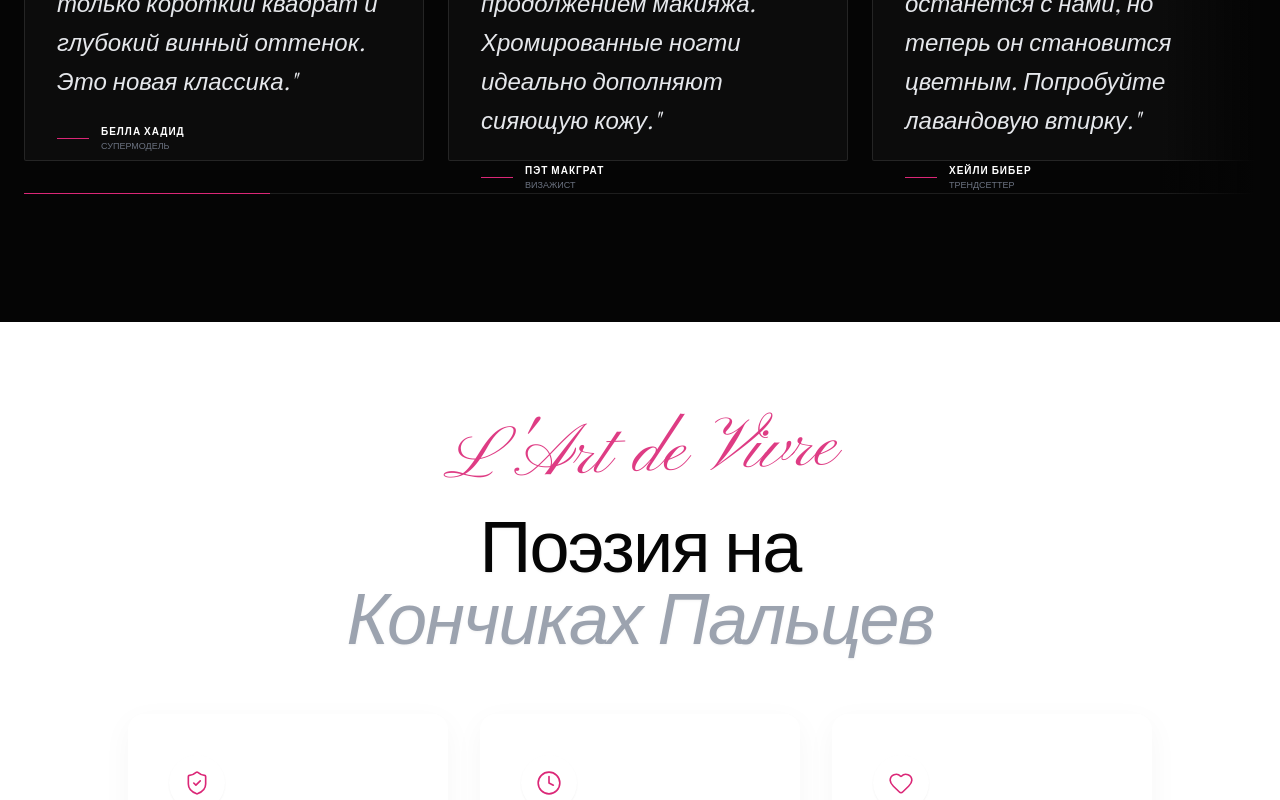
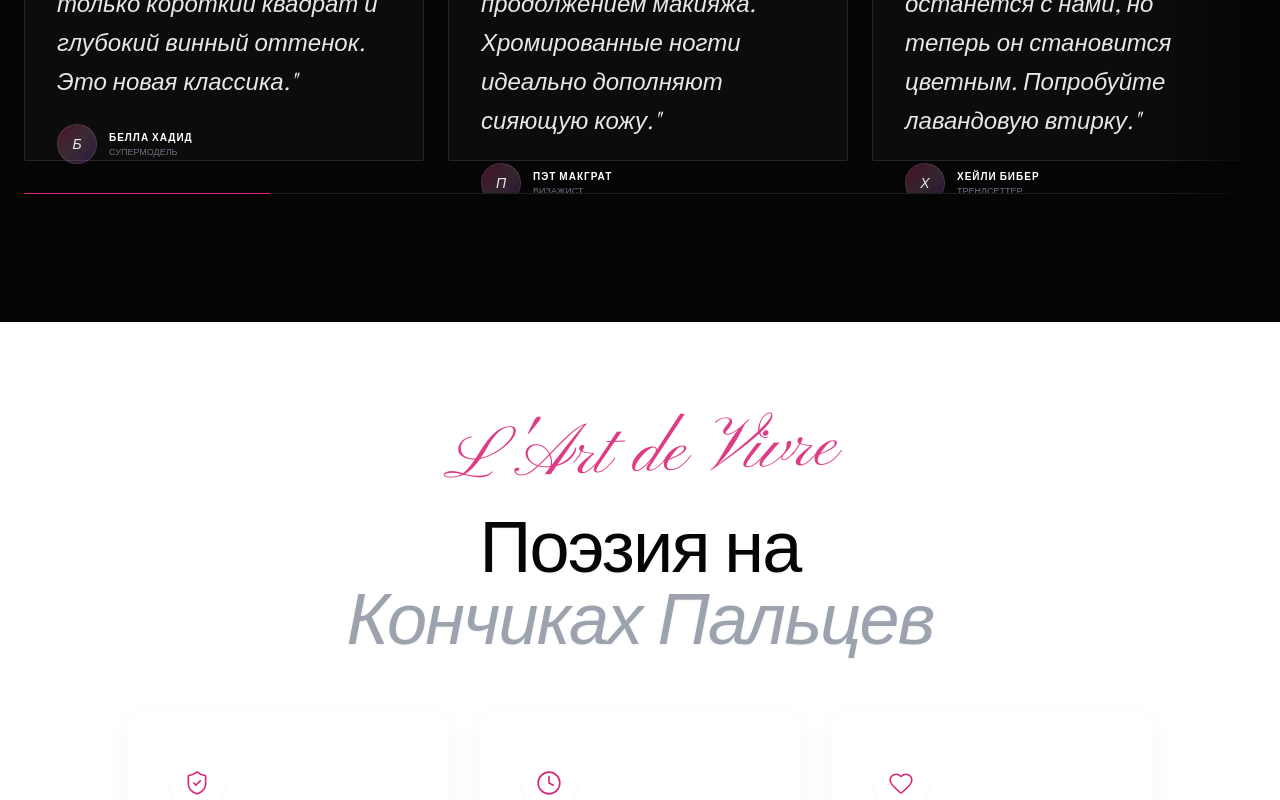
Before and after one commit to Lizgaro/mari-nails, a Next.js app: page / in a window 1280 px wide. Shown: the part 2080-2880 px from the top of the page. Built offline with nearby package versions, Linux system fonts and the light colour scheme; a web font is replaced by a local one.

Commit message:
Add swipeable AI styles for mobile + expert avatars in Industry Insights

```diff
--- a/components/AIGenerator.tsx
+++ b/components/AIGenerator.tsx
@@ -281,13 +281,13 @@ const AIGenerator: React.FC = () => {
                                             </label>
                                         </div>
 
-                                        <div className="grid grid-cols-2 md:grid-cols-3 gap-3">
+                                        <div className="flex overflow-x-auto gap-3 snap-x snap-mandatory pb-4 -mx-4 px-4 scrollbar-hide md:grid md:grid-cols-3 md:m-0 md:p-0 md:overflow-visible md:pb-0">
                                             {displayedStyles.map(style => (
                                                 <button
                                                     key={style.id}
                                                     onClick={() => handleStyleSelect(style.id, style.prompt)}
                                                     className={`
-                                        relative p-4 rounded-xl border text-left transition-all duration-300 group overflow-hidden h-full flex flex-col gap-3
+                                        min-w-[48%] shrink-0 snap-center md:min-w-0 md:shrink relative p-4 rounded-xl border text-left transition-all duration-300 group overflow-hidden h-full flex flex-col gap-3
                                         ${activeStyle === style.id
                                                             ? 'border-secret-hot bg-secret-hot/5 shadow-md'
                                                             : 'border-gray-100 hover:border-gray-300 bg-gray-50/50 hover:bg-white'
--- a/components/Trends.tsx
+++ b/components/Trends.tsx
@@ -481,7 +481,12 @@ const Trends: React.FC = () => {
                                             </p>
                                         </div>
                                         <div className="flex items-center gap-3 mt-auto">
-                                            <div className="w-8 h-[1px] bg-secret-hot"></div>
+                                            {/* Circular Avatar with Initial */}
+                                            <div className="w-10 h-10 rounded-full bg-gradient-to-br from-secret-hot/30 via-secret-pink/20 to-purple-500/20 flex items-center justify-center border border-white/10 shrink-0">
+                                                <span className="font-serif italic text-white/90 text-sm font-medium">
+                                                    {tip.author.charAt(0)}
+                                                </span>
+                                            </div>
                                             <div>
                                                 <p className="font-sans text-[10px] font-bold uppercase tracking-widest text-white group-hover:text-secret-hot transition-colors">{tip.author}</p>
                                                 <p className="font-sans text-[9px] text-gray-500 uppercase">{tip.role}</p>
```
